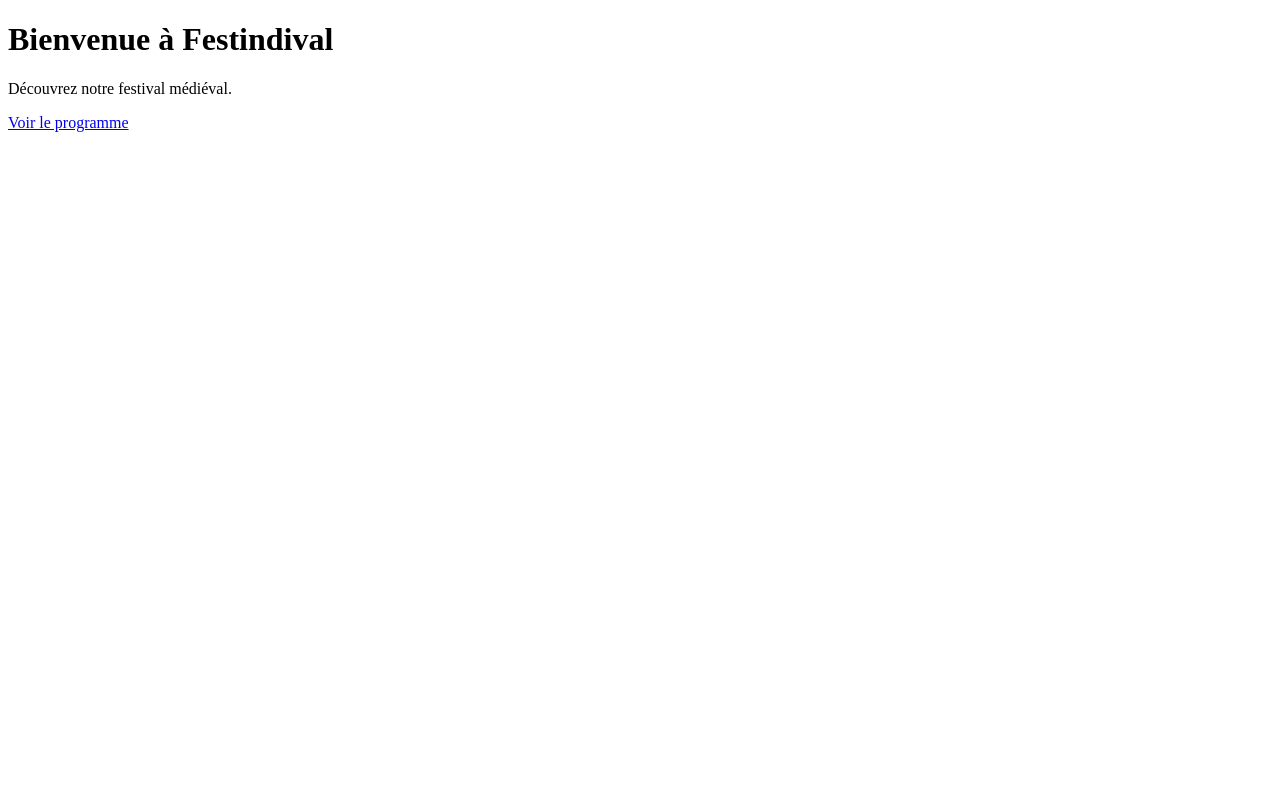
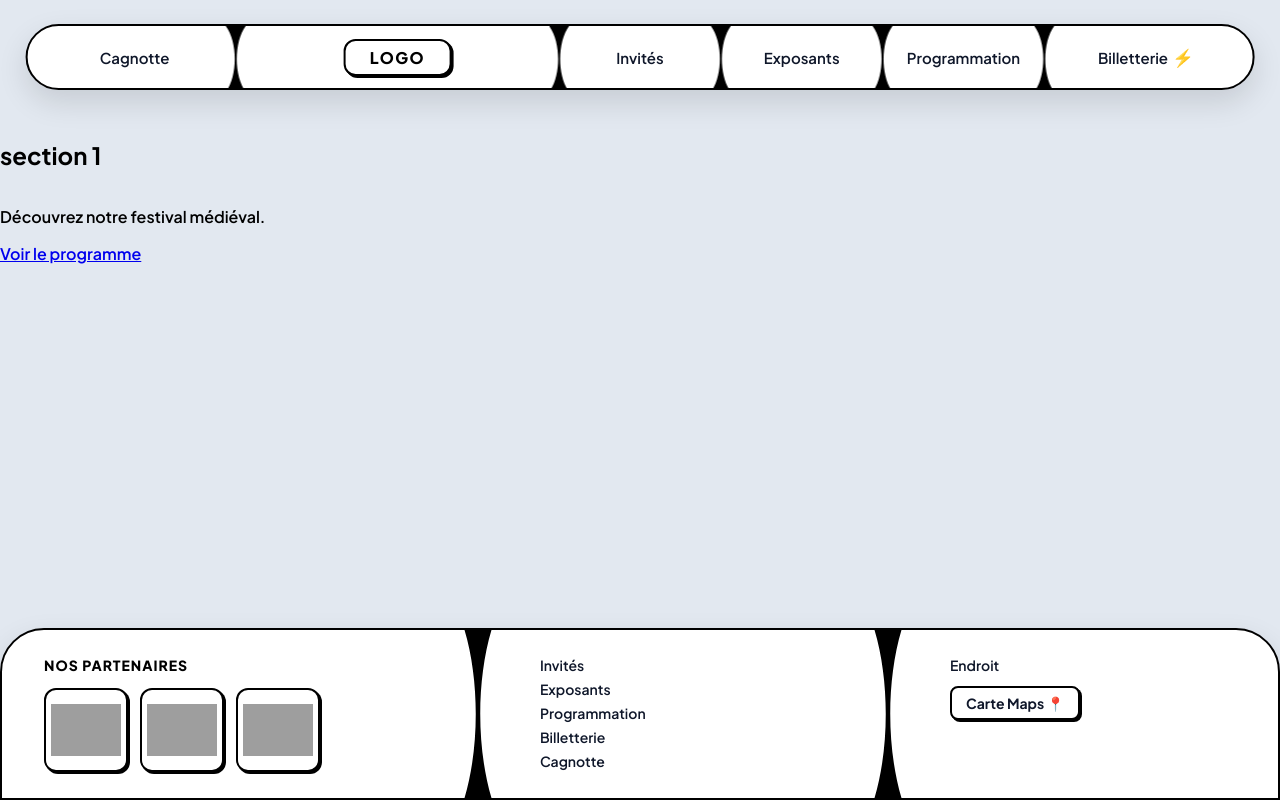
Before and after one commit to Lola-Lfc/Festindieval, a Laravel app: page / in a window 1280 px wide. Run offline with Laravel 12, Linux system fonts and the light colour scheme; parts of the project's set-up code (start-up, migrations or seed data) failed here and were passed over; grey boxes are pictures that could not be loaded.

Commit message:
style header-footer

```diff
--- /dev/null
+++ b/SiteWeb/public/css/footer.css
@@ -0,0 +1,240 @@
+@import url('https://fonts.googleapis.com/css2?family=Plus+Jakarta+Sans:wght@600;700;800&display=swap');
+
+/* Style général */
+body {
+    margin: 0;
+    font-family: 'Plus Jakarta Sans', sans-serif;
+    background: #e2e8f0;
+    min-height: 100vh;
+    box-sizing: border-box;
+    display: flex;
+    flex-direction: column;
+    justify-content: space-between;
+    padding-top: 100px;
+}
+
+/* ==========================================
+   1. HEADER FLOTTANT
+   ========================================== */
+.floating-header {
+    position: fixed;
+    top: 20px;
+    left: 50%;
+    transform: translateX(-50%);
+    z-index: 1000;
+    width: 100%;
+    max-width: none;
+}
+
+.header-container {
+    background-color: #ffffff;
+    border: 2px solid #000000;
+    border-radius: 100px;
+    display: grid;
+    grid-template-columns: 5fr 8fr 4fr 4fr 4fr 5fr; /* Proportions 5-8-4-4-4-5 */
+    align-items: center;
+    box-shadow: 0 10px 25px rgba(0, 0, 0, 0.12);
+    height: 60px;
+    padding: 0 6px;
+    box-sizing: border-box;
+    overflow: hidden;
+}
+
+.nav-item {
+    color: #0f172a;
+    text-decoration: none;
+    font-size: 14px;
+    font-weight: 600;
+    display: flex;
+    align-items: center;
+    justify-content: center;
+    height: 100%;
+    position: relative;
+    white-space: nowrap;
+}
+
+.nav-item:hover {
+    color: #000000;
+    font-weight: 800;
+}
+
+.logo-wrapper {
+    display: flex;
+    align-items: center;
+    justify-content: center;
+    height: 100%;
+    position: relative;
+}
+
+.logo-box {
+    border: 2px solid #000000;
+    border-radius: 10px;
+    padding: 4px 20px;
+    background: #ffffff;
+    box-shadow: 2px 2px 0px #000000;
+}
+
+.logo-text {
+    font-weight: 800;
+    font-size: 15px;
+    color: #000000;
+    letter-spacing: 1.5px;
+}
+
+.billetterie-btn {
+    display: inline-flex;
+    align-items: center;
+    gap: 5px;
+}
+
+/* ==========================================
+   2. FOOTER COLLÉ EN BAS
+   ========================================== */
+.bottom-footer {
+    width: 100%;
+    margin-top: auto;
+    display: flex;
+    justify-content: center;
+    padding: 24px 0 0;
+    box-sizing: border-box;
+}
+
+.footer-container {
+    background-color: #ffffff;
+    border: 2px solid #000000;
+    border-radius: 44px 44px 0 0;
+    width: 100%;
+    max-width: none;
+    display: flex;
+    align-items: stretch;
+    box-shadow: 0 12px 30px rgba(0, 0, 0, 0.12);
+    box-sizing: border-box;
+    padding: 26px 10px;
+    position: relative;
+    overflow: hidden;
+}
+
+.footer-col {
+    padding: 0 32px;
+    display: flex;
+    flex-direction: column;
+    box-sizing: border-box;
+}
+
+.col-partenaires { flex: 1.3; }
+.col-nav { flex: 1; }
+.col-contact { flex: 1; }
+
+.footer-separator {
+    flex: 0 0 60px;
+    align-self: center;
+    height: 66px;
+    background-color: #000000;
+    clip-path: path("M 0 0 C 37 16, 37 50, 0 66 L 60 66 C 23 50, 23 16, 60 0 Z");
+    transform: scaleY(3.7);
+    transform-origin: center;
+    pointer-events: none;
+}
+
+.footer-col h4 {
+    margin: 0 0 14px 0;
+    font-size: 14px;
+    font-weight: 800;
+    color: #000000;
+    letter-spacing: 1px;
+}
+
+.partner-logos {
+    display: flex;
+    align-items: center;
+    gap: 12px;
+}
+
+.partner-logos img {
+    width: 70px;
+    height: 70px;
+    object-fit: contain;
+    border: 2px solid #000000;
+    border-radius: 12px;
+    padding: 5px;
+    background: #ffffff;
+    box-shadow: 2px 2px 0px #000000;
+    transition: transform 0.2s ease, box-shadow 0.2s ease;
+}
+
+.partner-logos img:hover {
+    transform: translate(-1px, -1px);
+    box-shadow: 3px 3px 0px #000000;
+}
+
+.footer-links {
+    display: flex;
+    flex-direction: column;
+    gap: 6px;
+}
+
+.footer-links a {
+    color: #0f172a;
+    text-decoration: none;
+    font-size: 14px;
+    font-weight: 600;
+    transition: color 0.2s ease, transform 0.2s ease;
+}
+
+.footer-links a:hover {
+    color: #000000;
+    transform: translateX(3px);
+}
+
+.map-btn {
+    display: inline-flex;
+    align-items: center;
+    gap: 6px;
+    padding: 6px 14px;
+    border: 2px solid #000000;
+    border-radius: 8px;
+    background: #ffffff;
+    box-shadow: 2px 2px 0px #000000;
+    margin-top: 6px;
+    width: fit-content;
+    font-weight: 700 !important;
+    transition: transform 0.2s ease, box-shadow 0.2s ease, background-color 0.2s ease;
+}
+
+.map-btn:hover {
+    background-color: #f1f5f9;
+    transform: translate(-1px, -1px);
+    box-shadow: 3px 3px 0px #000000;
+}
+
+@media (max-width: 760px) {
+    .bottom-footer {
+        padding: 18px 3% 0;
+    }
+
+    .footer-container {
+        width: 100%;
+        border-radius: 32px 32px 0 0;
+        padding: 22px 20px;
+        flex-direction: column;
+        gap: 22px;
+    }
+
+    .footer-col {
+        padding: 0;
+    }
+
+    .footer-separator {
+        flex: 0 0 2px;
+        width: 100%;
+        height: 2px;
+        margin: 0;
+        border-radius: 2px;
+        clip-path: none;
+        transform: none;
+    }
+
+    .partner-logos {
+        flex-wrap: wrap;
+    }
+}
--- /dev/null
+++ b/SiteWeb/public/css/header.css
@@ -0,0 +1,125 @@
+@import url('https://fonts.googleapis.com/css2?family=Plus+Jakarta+Sans:wght@600;800&display=swap');
+
+/* Style général */
+body {
+    margin: 0;
+    font-family: 'Plus Jakarta Sans', sans-serif;
+    background: #e2e8f0;
+    padding-top: 120px;
+}
+
+/* Header flottant - Largeur élargie à 1250px */
+.floating-header {
+    position: fixed;
+    top: 24px;
+    left: 50%;
+    transform: translateX(-50%);
+    z-index: 1000;
+    width: 96%;
+    max-width: 1250px;
+}
+
+/* Capsule principale découpée en 30 colonnes exactes */
+.header-container {
+    background-color: #ffffff;
+    border: 2px solid #000000;
+    border-radius: 100px;
+    display: grid;
+    /* 5fr + 8fr + 4fr + 4fr + 4fr + 5fr = 30fr */
+    grid-template-columns: 5fr 8fr 4fr 4fr 4fr 5fr;
+    align-items: center;
+    box-shadow: 0 12px 30px rgba(0, 0, 0, 0.12);
+    height: 66px;
+    padding: 0 6px;
+    box-sizing: border-box;
+    overflow: hidden;
+}
+
+/* Alignement générique des items */
+.nav-item {
+    color: #0f172a;
+    text-decoration: none;
+    font-size: 15px;
+    font-weight: 600;
+    display: flex;
+    align-items: center;
+    justify-content: center;
+    height: 100%;
+    position: relative;
+    transition: all 0.2s ease;
+    white-space: nowrap;
+}
+
+.nav-item:hover {
+    color: #000000;
+    font-weight: 800;
+}
+
+/* Zone du LOGO (8/30) */
+.logo-wrapper {
+    display: flex;
+    align-items: center;
+    justify-content: center;
+    height: 100%;
+    position: relative;
+}
+
+/* Boîte LOGO */
+.logo-box {
+    border: 2px solid #000000;
+    border-radius: 12px;
+    padding: 6px 24px;
+    background: #ffffff;
+    box-shadow: 2px 2px 0px #000000;
+    cursor: pointer;
+    transition: transform 0.2s ease, box-shadow 0.2s ease;
+}
+
+.logo-box:hover {
+    transform: translate(-1px, -1px);
+    box-shadow: 3px 3px 0px #000000;
+}
+
+.logo-text {
+    font-weight: 800;
+    font-size: 16px;
+    color: #000000;
+    letter-spacing: 1.5px;
+}
+
+/* Icône Billetterie */
+.billetterie-btn {
+    display: inline-flex;
+    align-items: center;
+    gap: 6px;
+}
+
+.bolt {
+    font-style: normal;
+    display: inline-block;
+    animation: pulse 1.8s infinite alternate;
+}
+
+@keyframes pulse {
+    0% { transform: scale(1); }
+    100% { transform: scale(1.25); }
+}
+
+/* --- SÉPARATEUR INCURVÉ DE TYPE SABLIER --- */
+.border-sep {
+    position: relative;
+}
+
+.border-sep::after {
+    content: "";
+    position: absolute;
+    right: -10px;
+    top: 0;
+    bottom: 0;
+    width: 20px;
+    background-color: #000000;
+    /* Incurvation noire avec passage courbe blanc au centre */
+    clip-path: path("M 0 0 C 12 16, 12 50, 0 66 L 20 66 C 8 50, 8 16, 20 0 Z");
+    z-index: 5;
+    pointer-events: none;
+}
--- /dev/null
+++ b/SiteWeb/resources/views/layouts/app.blade.php
@@ -0,0 +1,92 @@
+{{-- Début de la page HTML --}}
+<!DOCTYPE html>
+<html lang="fr">
+<head>
+    {{-- Permet d'afficher correctement les caractères français --}}
+    <meta charset="UTF-8">
+    {{-- Relie cette page au fichier CSS situé dans public/css --}}
+    <link rel="stylesheet" href="{{ asset('css/style.css') }}">
+    <link rel="stylesheet" href="{{ asset('css/footer.css') }}">
+    <link rel="stylesheet" href="{{ asset('css/header.css') }}">
+    {{-- Titre affiché dans l'onglet du navigateur --}}
+    <title>Festindival</title>
+</head>
+<body>
+    {{-- Header : partie supérieure commune à toutes les pages --}}
+    <header class="floating-header">
+        <div class="header-container">
+            <!-- 5/30 -->
+            <a href="#" class="nav-item border-sep item-cagnotte">
+                <span>Cagnotte</span>
+            </a>
+
+            <!-- 8/30 -->
+            <div class="logo-wrapper border-sep item-logo">
+                <div class="logo-box">
+                    <span class="logo-text">LOGO</span>
+                </div>
+            </div>
+
+            <!-- 4/30 -->
+            <a href="#" class="nav-item border-sep item-invites">
+                <span>Invités</span>
+            </a>
+
+            <!-- 4/30 -->
+            <a href="#" class="nav-item border-sep item-exposants">
+                <span>Exposants</span>
+            </a>
+
+            <!-- 4/30 -->
+            <a href="#" class="nav-item border-sep item-programmation">
+                <span>Programmation</span>
+            </a>
+
+            <!-- 5/30 -->
+            <a href="#" class="nav-item item-billetterie">
+                <span class="billetterie-btn">Billetterie <i class="bolt">⚡</i></span>
+            </a>
+        </div>
+    </header>
+    {{-- Le contenu de chaque page sera affiché ici --}}
+    @yield('content')
+
+    {{-- Footer : partie inférieure commune à toutes les pages --}}
+    <footer class="bottom-footer">
+        <div class="footer-container">
+            <!-- Colonne 1 : Partenaires -->
+            <div class="footer-col col-partenaires">
+                <h4>NOS PARTENAIRES</h4>
+                <div class="partner-logos">
+                    <img src="images/logo-1.png" alt="Logo partenaire 1">
+                    <img src="images/logo-2.png" alt="Logo partenaire 2">
+                    <img src="images/logo-3.png" alt="Logo partenaire 3">
+                </div>
+            </div>
+
+            <div class="footer-separator" aria-hidden="true"></div>
+
+            <!-- Colonne 2 : Navigation -->
+            <div class="footer-col col-nav">
+                <div class="footer-links">
+                    <a href="#">Invités</a>
+                    <a href="#">Exposants</a>
+                    <a href="#">Programmation</a>
+                    <a href="#">Billetterie</a>
+                    <a href="#">Cagnotte</a>
+                </div>
+            </div>
+
+            <div class="footer-separator" aria-hidden="true"></div>
+
+            <!-- Colonne 3 : Contact -->
+            <div class="footer-col col-contact">
+                <div class="footer-links">
+                    <a href="#">Endroit</a>
+                    <a href="#" class="map-btn">Carte Maps 📍</a>
+                </div>
+            </div>
+        </div>
+    </footer>
+</body>
+</html>
--- a/SiteWeb/resources/views/welcome.blade.php
+++ b/SiteWeb/resources/views/welcome.blade.php
@@ -1,12 +1,14 @@
-<!DOCTYPE html>
-<html lang="fr">
-<head>
-    <meta charset="UTF-8">
-    <title>Festindival</title>
-</head>
-<body>
-    <h1>Bienvenue à Festindival</h1>
+{{-- Utilise le layout situé dans resources/views/layouts/app.blade.php --}}
+@extends('layouts.app')
+
+{{-- Tout ce qui est entre ces deux lignes va dans @yield('content') --}}
+@section('content')
+    {{-- Titre principal de la page d'accueil --}}
+    <section>
+        <h1>section 1</h1>
+    </section>
+    {{-- Petit texte de présentation --}}
     <p>Découvrez notre festival médiéval.</p>
+    {{-- Lien vers la page du programme --}}
     <a href="/programme">Voir le programme</a>
-</body>
-</html>
+@endsection
```
Also changed, not shown: SiteWeb/public/css/style.css (added).
